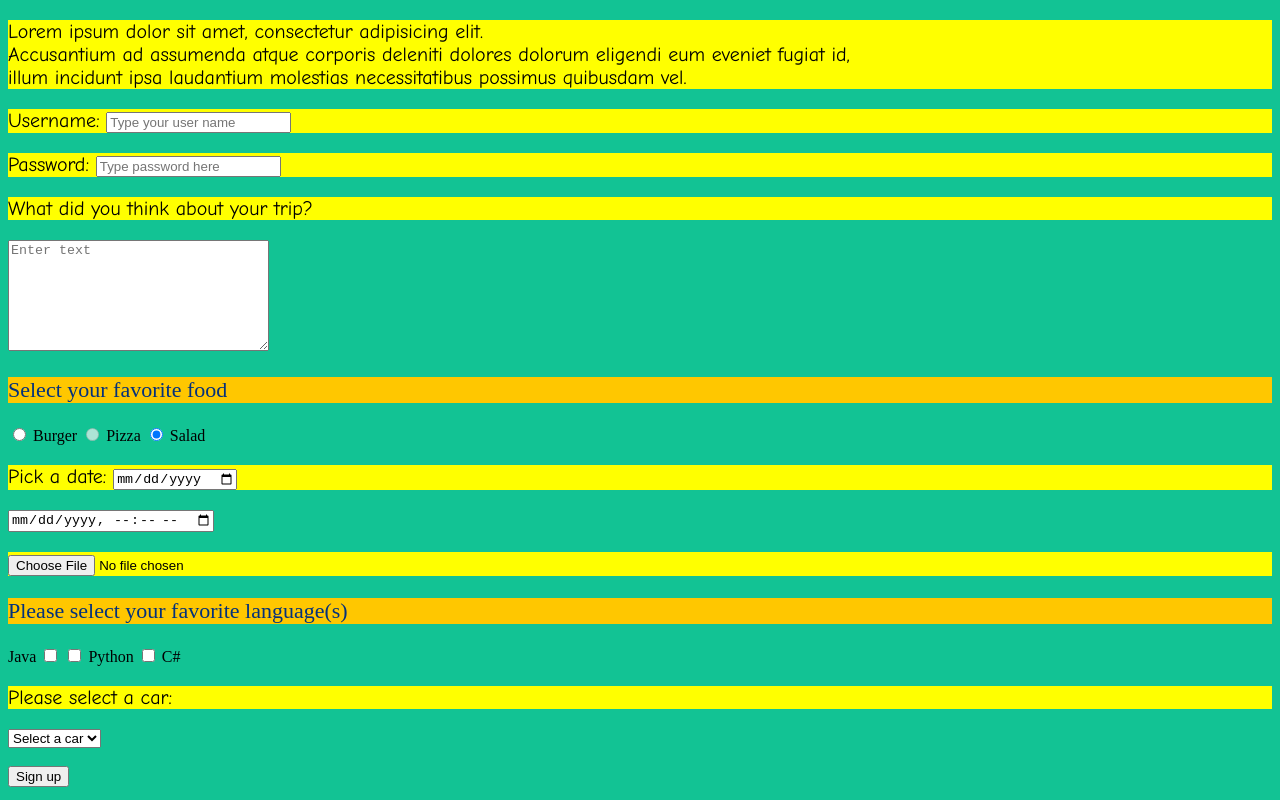
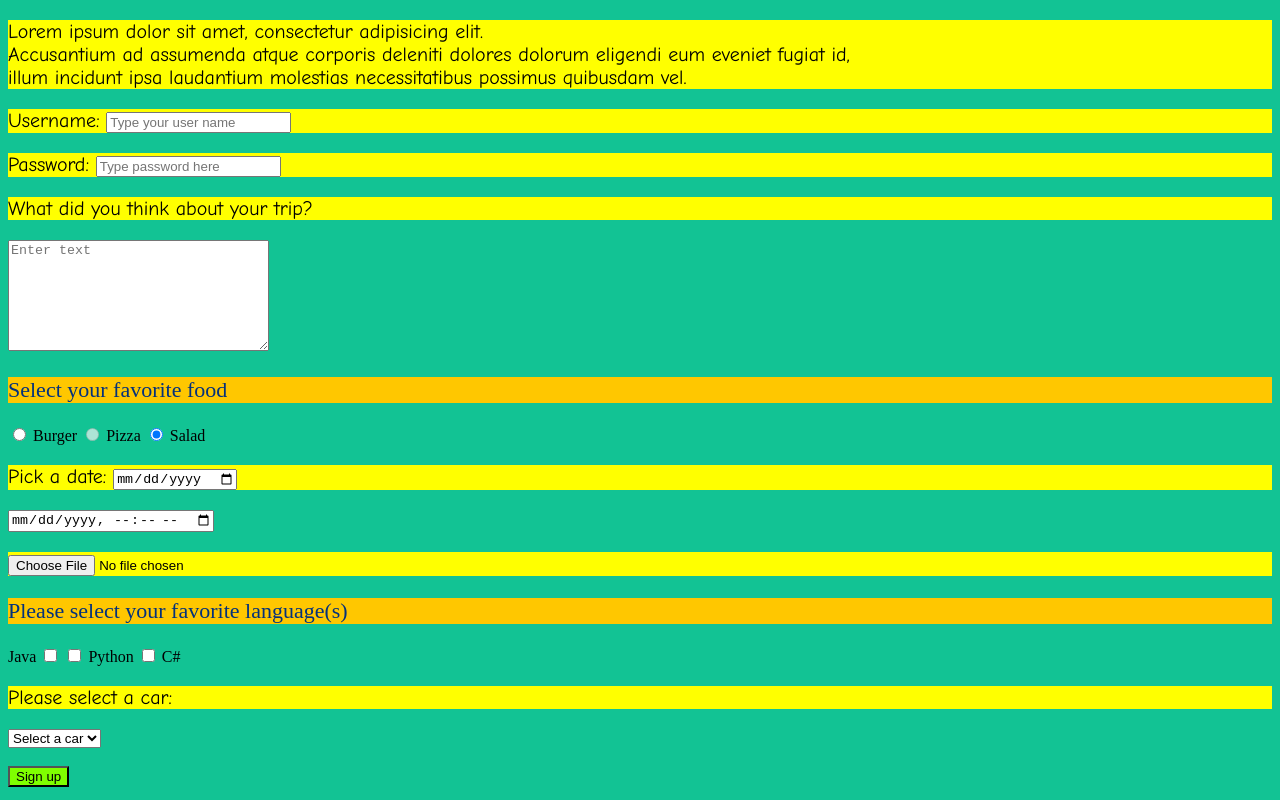
Before and after one commit to OleksiiBilohryshchenko/UI-Practice, a plain HTML site: page files/forms.html in a window 1280 px wide. Drawn offline with Linux system fonts and the light colour scheme.

Commit message:
UI practice

```diff
--- a/files/css/styles.css
+++ b/files/css/styles.css
@@ -12,3 +12,6 @@ p{
     font-family: "Apple Braille";
     color: #03317c;
 }
+#signup{
+    background-color: chartreuse;
+}
```
